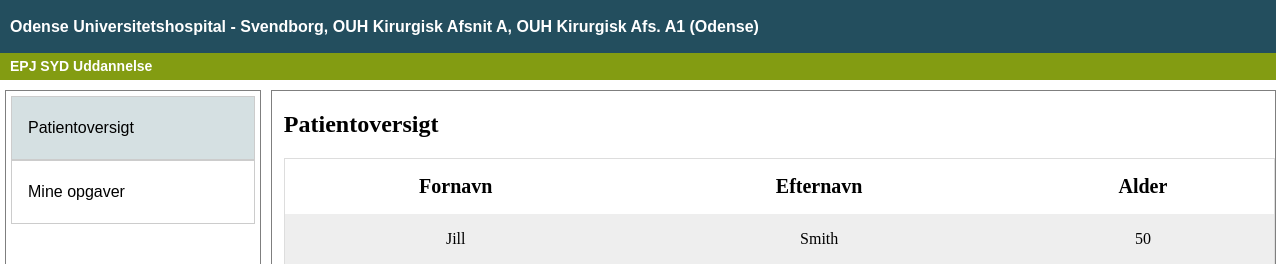
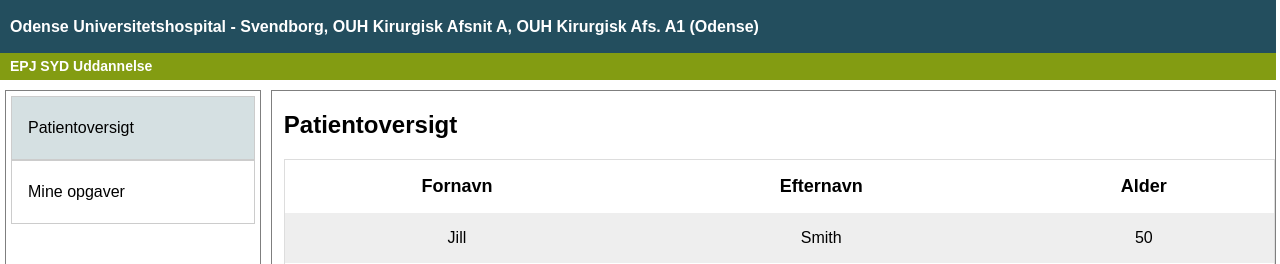
Before and after one commit to rubenbaskaran/epj-syd-extension, a React (Create React App) app: page / in a window 1280 px wide. Shown: the top 264 px of the page. Built offline with nearby package versions, Linux system fonts and the light colour scheme.

Commit message:
modified font size for table heads

```diff
--- a/src/App.css
+++ b/src/App.css
@@ -1,3 +1,7 @@
+body {
+  font-family: arial;
+}
+
 /* Menu & tab */
 
 .menu {
@@ -80,7 +84,7 @@ table {
 th {
   text-align: center;
   padding: 16px;
-  font-size: 20px;
+  font-size: 18px;
 }
 
 td {
```
